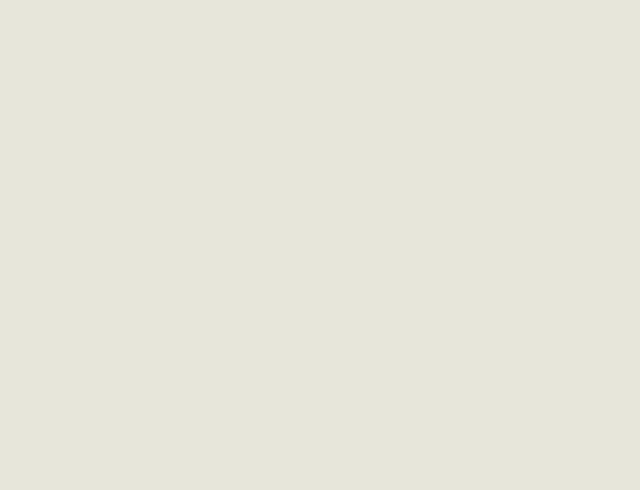
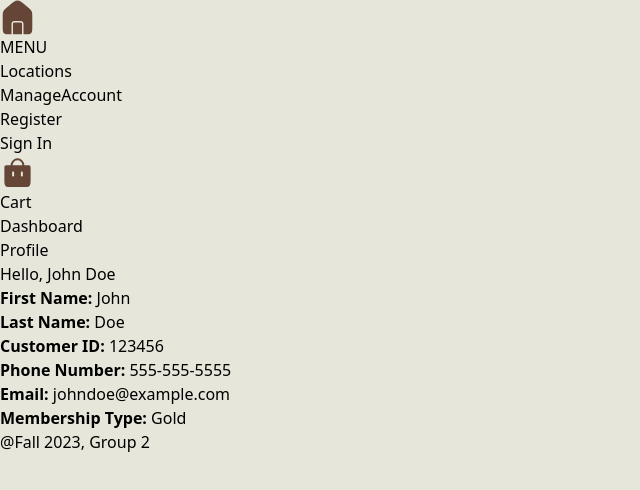
Before and after one commit to ujwal2003/DB-Team02-WebApp, a React (Vite) app in the folder client/: page /ManageAccount in a window 1280 px wide. Before the commit this address had no page. Shown: the top 490 px of the page, without its empty margins (0-640 px from the left). Built offline with nearby package versions, Linux system fonts and the light colour scheme.

Commit message:
updating account info

```diff
--- a/client/src/App.jsx
+++ b/client/src/App.jsx
@@ -3,6 +3,7 @@ import Layout from "./layout/Layout";
 import Home from "./pages/Home";
 import Register from "./pages/Register";
 import SignIn from "./pages/signin";
+import ManageAccount from "./pages/ManageAccount";
 
 import './App.css';
 
@@ -15,6 +16,7 @@ function App() {
         <Route path="home" element={<Home />}/>
         <Route path="/Register" element={<Register />} />
         <Route path="/SignIn" element={<SignIn />} />
+        <Route path="/ManageAccount" element={<ManageAccount/>} />
       </Route>
     </Routes>
     </>
--- a/client/src/components/Footer.jsx
+++ b/client/src/components/Footer.jsx
@@ -9,5 +9,4 @@ function Footer() {
     </footer>
   )
 }
-
-export default Footer
+export default Footer;
--- a/client/src/pages/ManageAccount.jsx
+++ b/client/src/pages/ManageAccount.jsx
@@ -0,0 +1,62 @@
+import HeroImage from "../assets/HeroImage.png";
+import { Link } from "react-router-dom";
+
+function ManageAccount() {
+  // Replace these with actual user data
+  const userInfo = {
+    firstName: "John",
+    lastName: "Doe",
+    customerId: "123456",
+    phoneNumber: "555-555-5555",
+    email: "johndoe@example.com",
+    membershipType: "Gold",
+  };
+
+  function formatName(userInfo) {
+    return userInfo.firstName + ' ' + userInfo.lastName;
+  }
+
+  return (
+    <div className="flex">
+      {/* Left navigation bar with background color #9DC087 */}
+      <div className="bg-[#9DC087] w-1/8 p-8">
+        <ul>
+          <li>
+            <Link to="/dashboard">Dashboard</Link>
+          </li>
+          <li>
+            <Link to="/profile">Profile</Link>
+          </li>
+          {/* Add more navigation links as needed */}
+        </ul>
+      </div>
+
+      {/* Account information section */}
+      <div className="w-7/8 p-8">
+        <h1 className="text-2xl font-bold">Hello, {formatName(userInfo)}</h1>
+        <ul>
+          <li>
+            <strong className="text-lg">First Name:</strong> {userInfo.firstName}
+          </li>
+          <li>
+            <strong className="text-lg">Last Name:</strong> {userInfo.lastName}
+          </li>
+          <li>
+            <strong className="text-lg">Customer ID:</strong> {userInfo.customerId}
+          </li>
+          <li>
+            <strong className="text-lg">Phone Number:</strong> {userInfo.phoneNumber}
+          </li>
+          <li>
+            <strong className="text-lg">Email:</strong> {userInfo.email}
+          </li>
+          <li>
+            <strong className="text-lg">Membership Type:</strong> {userInfo.membershipType}
+          </li>
+        </ul>
+      </div>
+    </div>
+  );
+}
+
+export default ManageAccount;
```
